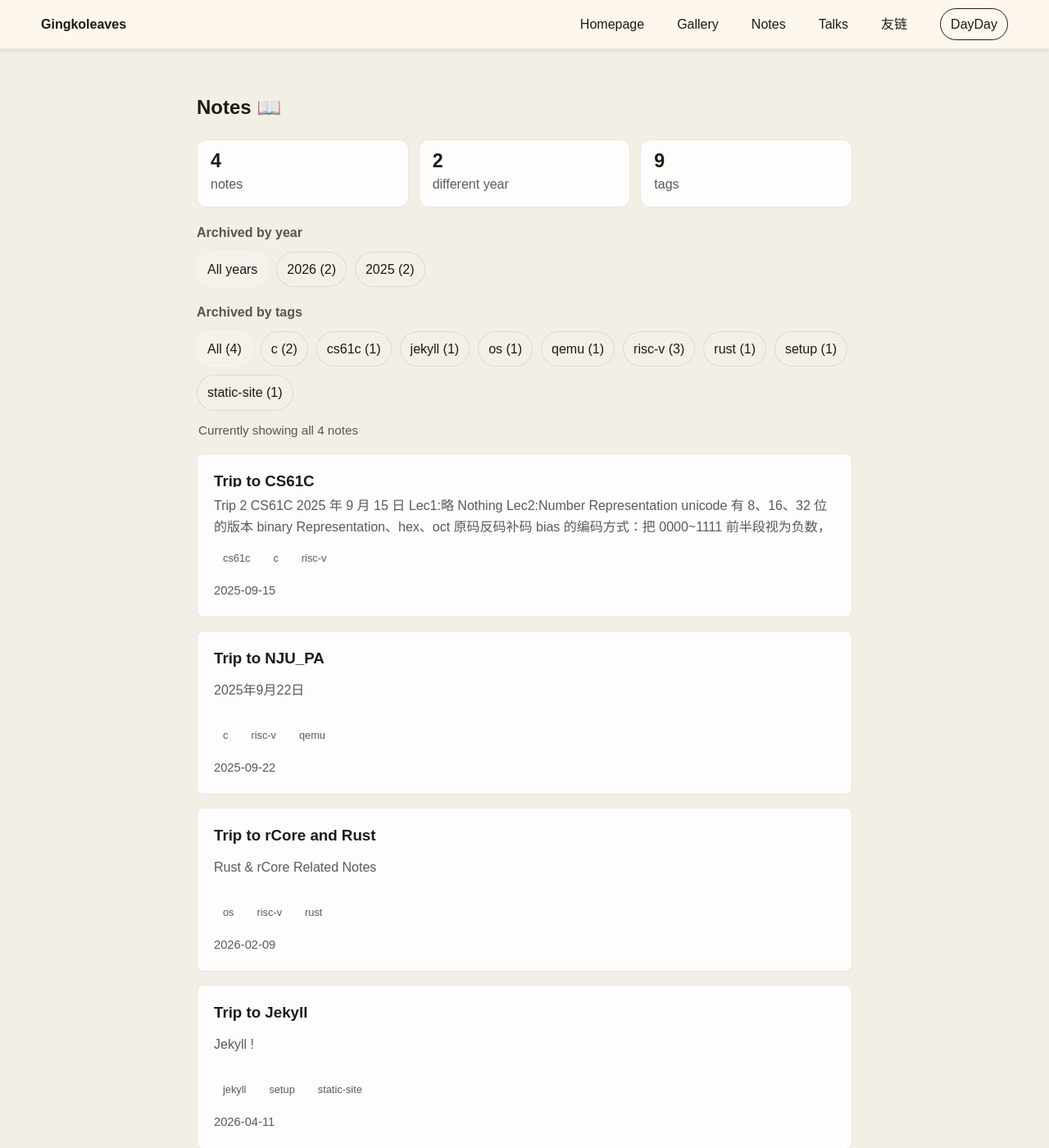
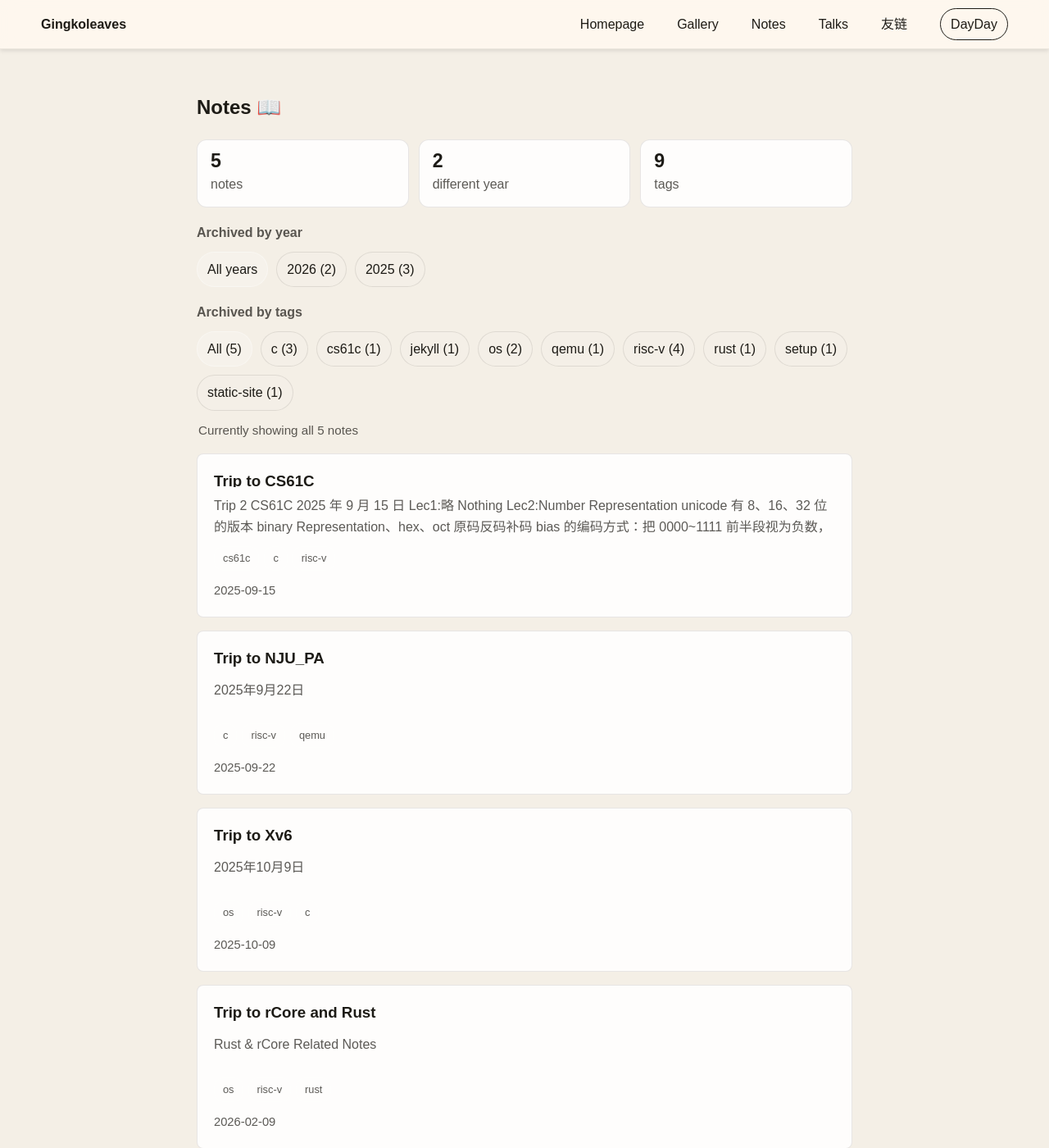
Before and after one commit to Gingkoleaves/Gingkoleaves.github.io, a Jekyll site: the page built from notes.md, in a window 1280 px wide and 1400 px high. Shown: the whole window at 82% size. Built offline with Jekyll 4.4.1, drawn with Linux system fonts in a browser that asks for light colours; emoji names are drawn with the system emoji font.

Commit message:
Style: XV6 note head

```diff
--- a/_notes/Note_4_XV6.md
+++ b/_notes/Note_4_XV6.md
@@ -1,3 +1,16 @@
+---
+layout: default
+title: Trip to Xv6
+date: 2025-10-09
+permalink: /notes/Note_4_XV6/
+categories:
+    - notes
+tags:
+    - os
+    - risc-v
+    - c
+---
+
 # 2025年10月9日
 
 ## Chap2: OS Intro
```
